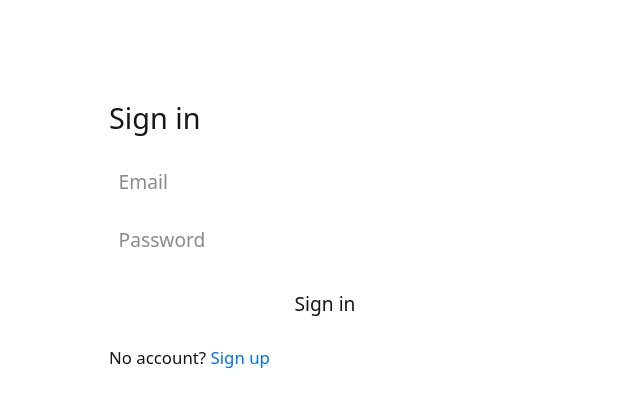
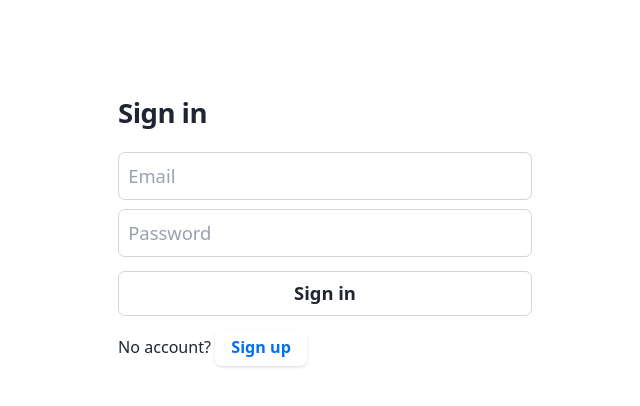
Before and after one commit to fangqingpham/media_agent, a Next.js app: page /login in a window 1280 px wide. Shown: the top 406 px of the page, without its empty margins (315-955 px from the left). Built offline with nearby package versions, Linux system fonts and the light colour scheme; no server answers.

Commit message:
Visual idea -> copy-ready AI image prompt

```diff
--- a/app/(dashboard)/layout.tsx
+++ b/app/(dashboard)/layout.tsx
@@ -49,35 +49,53 @@ export default function DashboardLayout({ children }: { children: React.ReactNod
   };
 
   return (
-    <div style={{ fontFamily: "system-ui" }}>
+    <div>
       <nav
         style={{
           display: "flex",
-          gap: 16,
+          flexWrap: "wrap",
           alignItems: "center",
-          padding: "12px 24px",
-          borderBottom: "1px solid #eee",
-          flexWrap: "wrap",
+          gap: 6,
+          padding: "10px 20px",
+          background: "#ffffff",
+          borderBottom: "1px solid #e3e7ec",
+          boxShadow: "0 1px 2px rgba(16,24,40,0.06)",
         }}
       >
-        <strong style={{ marginRight: 8 }}>Media Agent</strong>
-        {LINKS.map((l) => (
+        <span style={{ display: "inline-flex", alignItems: "center", gap: 7, fontWeight: 750, fontSize: 16, color: "#0070f3", marginRight: 14 }}>
+          <span style={{ width: 9, height: 9, borderRadius: "50%", background: "#0070f3", boxShadow: "0 0 0 3px rgba(0,112,243,0.15)" }} />
+          Media Agent
+        </span>
+        {LINKS.map((l) => {
+          const active = pathname?.startsWith(l.href);
+          return (
             <Link
               key={l.href}
               href={l.href}
               style={{
                 textDecoration: "none",
-              color: pathname?.startsWith(l.href) ? "#0070f3" : "#444",
-              fontWeight: pathname?.startsWith(l.href) ? 600 : 400,
+                fontSize: 13,
+                fontWeight: active ? 650 : 500,
+                color: active ? "#0070f3" : "#5b6573",
+                background: active ? "rgba(0,112,243,0.10)" : "transparent",
+                padding: "5px 10px",
+                borderRadius: 6,
+                whiteSpace: "nowrap",
               }}
             >
               {l.label}
             </Link>
-        ))}
-        <span style={{ marginLeft: "auto", color: "#888", fontSize: 13 }}>{email}</span>
-        <button onClick={signOut} style={{ fontSize: 13 }}>
+          );
+        })}
+        <span style={{ marginLeft: "auto", display: "inline-flex", alignItems: "center", gap: 10, color: "#6b7280", fontSize: 13 }}>
+          {email}
+          <button
+            onClick={signOut}
+            style={{ padding: "5px 12px", fontSize: 13, borderRadius: 6, border: "1px solid #cfd6de", background: "#fff", color: "#1f2533", cursor: "pointer" }}
+          >
             Sign out
           </button>
+        </span>
       </nav>
       <div>{children}</div>
     </div>
--- a/app/globals.css
+++ b/app/globals.css
@@ -1,28 +1,170 @@
 @import "tailwindcss";
 
+/* ============================================================
+   Media Agent — global design system
+   Buttons, inputs, tables, nav and base typography are styled
+   here so every page looks consistent and professional. Pages
+   that set inline colors (primary blue / success green CTAs)
+   keep them; bare <button>s pick up the clean default below.
+   ============================================================ */
+
 :root {
-  --background: #ffffff;
-  --foreground: #171717;
+  /* palette */
+  --brand: #0070f3;
+  --brand-hover: #0059c9;
+  --brand-soft: rgba(0, 112, 243, 0.10);
+  --success: #0a7d36;
+  --success-hover: #086a2e;
+  --danger: #c0271a;
+  --danger-hover: #a31f14;
+  --warn: #b8730a;
+
+  /* neutrals */
+  --bg: #ffffff;
+  --surface: #ffffff;
+  --surface-2: #f6f8fb;
+  --border: #e3e7ec;
+  --border-strong: #cfd6de;
+  --text: #1f2533;
+  --muted: #6b7280;
+
+  --radius: 9px;
+  --radius-sm: 6px;
+  --shadow-sm: 0 1px 2px rgba(16, 24, 40, 0.06), 0 1px 3px rgba(16, 24, 40, 0.08);
+  --shadow-md: 0 2px 6px rgba(16, 24, 40, 0.08), 0 4px 16px rgba(16, 24, 40, 0.06);
+
+  /* keep these mapped for any Tailwind usage */
+  --background: var(--bg);
+  --foreground: var(--text);
 }
 
 @theme inline {
   --color-background: var(--background);
   --color-foreground: var(--foreground);
-  --font-sans: var(--font-geist-sans);
-  --font-mono: var(--font-geist-mono);
-}
-
-@media (prefers-color-scheme: dark) {
-  :root {
-    --background: #0a0a0a;
-    --foreground: #ededed;
-  }
 }
 
 body {
-  background: var(--background);
-  color: var(--foreground);
-  font-family: Arial, Helvetica, sans-serif;
+  background: var(--bg);
+  color: var(--text);
+  font-family: system-ui, -apple-system, "Segoe UI", Roboto, Arial, sans-serif;
   /* Scale the whole UI up for readability. Lower to 1.1 or raise to 1.3 to taste. */
-  zoom: 1.2;
+  zoom: 1.15;
+  -webkit-font-smoothing: antialiased;
 }
+
+/* ---------- typography ---------- */
+h1 { font-size: 1.6rem; font-weight: 700; letter-spacing: -0.02em; color: var(--text); }
+h2 { font-size: 1.15rem; font-weight: 650; letter-spacing: -0.01em; color: var(--text); }
+h3 { font-weight: 650; }
+a { color: var(--brand); text-decoration: none; }
+a:hover { text-decoration: underline; }
+
+/* ---------- buttons ----------
+   Default (bare) button = clean neutral "secondary" button so every
+   actionable control is obviously clickable. Inline-colored buttons
+   on pages keep their own background/color. */
+button {
+  font: inherit;
+  font-weight: 550;
+  line-height: 1.1;
+  cursor: pointer;
+  display: inline-flex;
+  align-items: center;
+  justify-content: center;
+  gap: 6px;
+  padding: 8px 14px;
+  border-radius: var(--radius-sm);
+  border: 1px solid var(--border-strong);
+  background: var(--surface);
+  color: var(--text);
+  transition: background 0.12s ease, border-color 0.12s ease, box-shadow 0.12s ease, transform 0.04s ease;
+}
+button:hover { background: #eef1f5; border-color: #b9c2cc; }
+button:active { transform: translateY(0.5px); }
+button:focus-visible { outline: none; box-shadow: 0 0 0 3px var(--brand-soft); }
+button:disabled { opacity: 0.5; cursor: not-allowed; transform: none; }
+
+/* Utility button variants (optional — usable via className) */
+.btn-primary { background: var(--brand); border-color: var(--brand); color: #fff; }
+.btn-primary:hover { background: var(--brand-hover); border-color: var(--brand-hover); }
+.btn-success { background: var(--success); border-color: var(--success); color: #fff; }
+.btn-success:hover { background: var(--success-hover); border-color: var(--success-hover); }
+.btn-danger { background: var(--danger); border-color: var(--danger); color: #fff; }
+.btn-danger:hover { background: var(--danger-hover); border-color: var(--danger-hover); }
+.btn-ghost { background: transparent; border-color: transparent; color: var(--brand); }
+.btn-ghost:hover { background: var(--brand-soft); }
+
+/* Give inline-colored CTA buttons (background set via style="") a hover lift
+   even though we can't change their base color from here. */
+button[style*="background"]:hover { filter: brightness(0.94); }
+button[style*="background"] { box-shadow: var(--shadow-sm); }
+
+/* ---------- form controls ---------- */
+input, select, textarea {
+  font: inherit;
+  color: var(--text);
+  background: var(--surface);
+  border: 1px solid var(--border-strong);
+  border-radius: var(--radius-sm);
+  padding: 8px 10px;
+}
+input:focus, select:focus, textarea:focus {
+  outline: none;
+  border-color: var(--brand);
+  box-shadow: 0 0 0 3px var(--brand-soft);
+}
+input::placeholder, textarea::placeholder { color: #9aa2ad; }
+label { color: var(--text); }
+select { cursor: pointer; }
+
+/* ---------- tables ---------- */
+table { width: 100%; border-collapse: collapse; }
+th { text-align: left; font-size: 0.8rem; color: var(--muted); font-weight: 600;
+     padding: 8px 10px; border-bottom: 1px solid var(--border); }
+td { padding: 8px 10px; border-bottom: 1px solid var(--border); }
+tbody tr:hover { background: var(--surface-2); }
+
+/* ---------- top navigation ---------- */
+.app-nav {
+  display: flex;
+  align-items: center;
+  gap: 4px;
+  flex-wrap: wrap;
+  padding: 10px 20px;
+  background: var(--surface);
+  border-bottom: 1px solid var(--border);
+  box-shadow: var(--shadow-sm);
+}
+.app-nav .brand {
+  font-weight: 750;
+  font-size: 1rem;
+  letter-spacing: -0.02em;
+  color: var(--brand);
+  margin-right: 14px;
+  display: inline-flex;
+  align-items: center;
+  gap: 7px;
+}
+.app-nav .brand .dot {
+  width: 9px; height: 9px; border-radius: 50%;
+  background: var(--brand);
+  box-shadow: 0 0 0 3px var(--brand-soft);
+}
+.navlink {
+  font-size: 0.82rem;
+  font-weight: 500;
+  color: var(--muted);
+  padding: 5px 10px;
+  border-radius: 6px;
+  white-space: nowrap;
+}
+.navlink:hover { background: #eef1f5; color: var(--text); text-decoration: none; }
+.navlink.active { background: var(--brand-soft); color: var(--brand); font-weight: 650; }
+
+.nav-meta { margin-left: auto; color: var(--muted); font-size: 0.8rem; display: inline-flex; align-items: center; gap: 10px; }
+.nav-signout {
+  padding: 5px 12px; font-size: 0.8rem; border-radius: 6px;
+  border: 1px solid var(--border-strong); background: var(--surface); color: var(--text);
+}
+
+/* page container background already light; cards on pages are white + bordered */
--- a/prompts/postGenerator.ts
+++ b/prompts/postGenerator.ts
@@ -30,15 +30,36 @@ You must follow these compliance rules strictly:
   debt consolidation, private lending, investment return, specific financial outcomes.
 - When unsure, raise the risk level and explain why.
 
+FORMATTING (important — these posts are read on mobile social feeds, not as essays):
+- Write the "caption" for easy skimming, NEVER as one dense block of text.
+- Open with a short, punchy hook line on its own line.
+- Then 2-3 SHORT paragraphs of 1-2 sentences each.
+- Separate every paragraph with a BLANK LINE — use a literal "\n\n" between paragraphs in the JSON string (real newline characters, not the words).
+- Use a few tasteful emojis to add warmth and break up the text (e.g. 🏡 ✅ 💬 📋), but sparingly — not on every line, never emoji spam. Keep it professional and approachable.
+- Keep sentences conversational and clear; avoid long academic run-on sentences.
+- End with a short, friendly closing line or soft call to action.
+
+VISUAL IDEA = a ready-to-use AI IMAGE PROMPT:
+- "visual_idea" must be a detailed, copy-paste-ready prompt for an AI image generator
+  (Midjourney, DALL·E, Ideogram, etc.) that creates a photo matching this post.
+- Include: the subject + what they're doing, the setting/background, composition/framing,
+  lighting, mood, and a clear style (e.g. "photorealistic, professional photography,
+  natural warm lighting, shallow depth of field"). Suggest a social aspect ratio (e.g. 4:5 or 1:1).
+- Do NOT bake any words/text into the image (overlay text is added later in editing);
+  finish the prompt with "no text, no logos, no watermarks".
+- BRAND-SAFE: depict people naturally and inclusively, but do NOT specify race, ethnicity,
+  age, religion, family status, or other protected characteristics in any way that could signal
+  a housing preference. Avoid real/identifiable people, real brand names, and copyrighted characters.
+
 Respond with ONE JSON object, no markdown, EXACTLY this shape:
 {
   "title": string,                       // short internal topic label
   "hook": string,                        // scroll-stopping first line
-  "caption": string,                     // the main body
+  "caption": string,                     // main body: a hook line, then 2-3 short paragraphs separated by blank lines (\n\n), light tasteful emoji
   "platform_caption": string,            // version tuned for the target platform
   "hashtags": string[],                  // relevant, not spammy; [] if not applicable
   "cta": string,                         // call to action
-  "visual_idea": string,                 // what image/video to pair with it
+  "visual_idea": string,                 // a detailed, copy-paste-ready AI image-generation prompt (see VISUAL IDEA guidance)
   "video_script": null | { "duration_seconds": number, "scenes": [ { "timestamp": string, "voiceover": string, "on_screen": string } ] },
   "carousel_outline": null | [ { "slide": number, "headline": string, "body": string } ],
   "compliance_risk": "low" | "medium" | "high",
--- a/services/publishService.ts
+++ b/services/publishService.ts
@@ -126,7 +126,9 @@ export async function publishPostToFacebook(
       );
     }
   }
-  const caption = (post.platform_caption as string) || (post.caption as string) || "";
+  // Publish the full educational caption by default; fall back to the short
+  // platform caption only if the full one is empty.
+  const caption = (post.caption as string) || (post.platform_caption as string) || "";
   if (!caption.trim()) {
     throw new PublishError("Post has no caption to publish.", 400);
   }
```
Also changed, not shown: app/(dashboard)/drafts/[id]/page.tsx (+9 -2 lines), app/(dashboard)/ready-to-post/page.tsx (+7 -5 lines), services/complianceService.ts (+5 -2 lines). Lines whose indentation alone changed are shown as unchanged.
